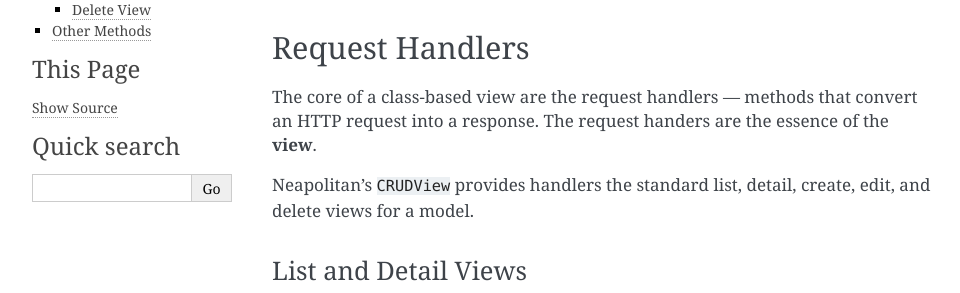
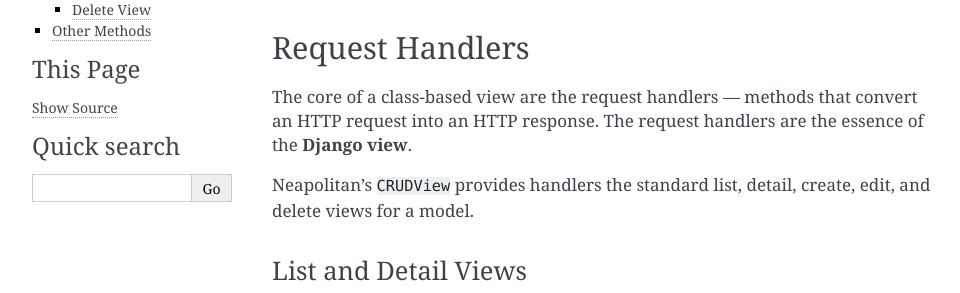
Before and after one commit to carltongibson/neapolitan, a Sphinx documentation site: the page built from docs/source/crud-view.rst, in a window 1280 px wide, cut to the strip 200-493 px from the top of the page. Shown: the whole strip, without its empty margins (148-1108 px from the left). Built offline with Sphinx 7.4.7, drawn with Linux system fonts in a browser that asks for light colours.

Commit message:
Tweaked docs wording.

```diff
--- a/docs/source/crud-view.rst
+++ b/docs/source/crud-view.rst
@@ -9,7 +9,7 @@ CRUDView Reference
 Request Handlers
 ================
 
-The core of a class-based view are the request handlers — methods that convert an HTTP request into a response. The request handers are the essence of the **view**.
+The core of a class-based view are the request handlers — methods that convert an HTTP request into an HTTP response. The request handlers are the essence of the **Django view**.
 
 Neapolitan's ``CRUDView`` provides handlers the standard list, detail, create, edit, and delete views for a model.
 
```
